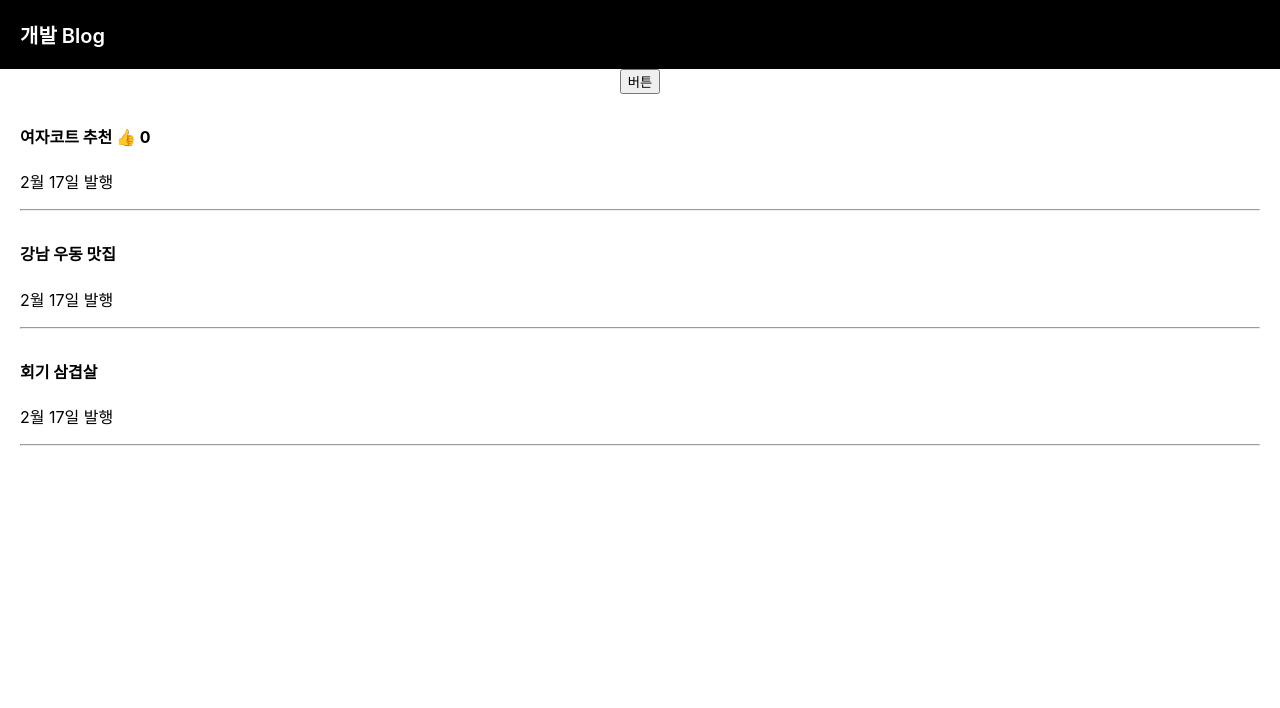
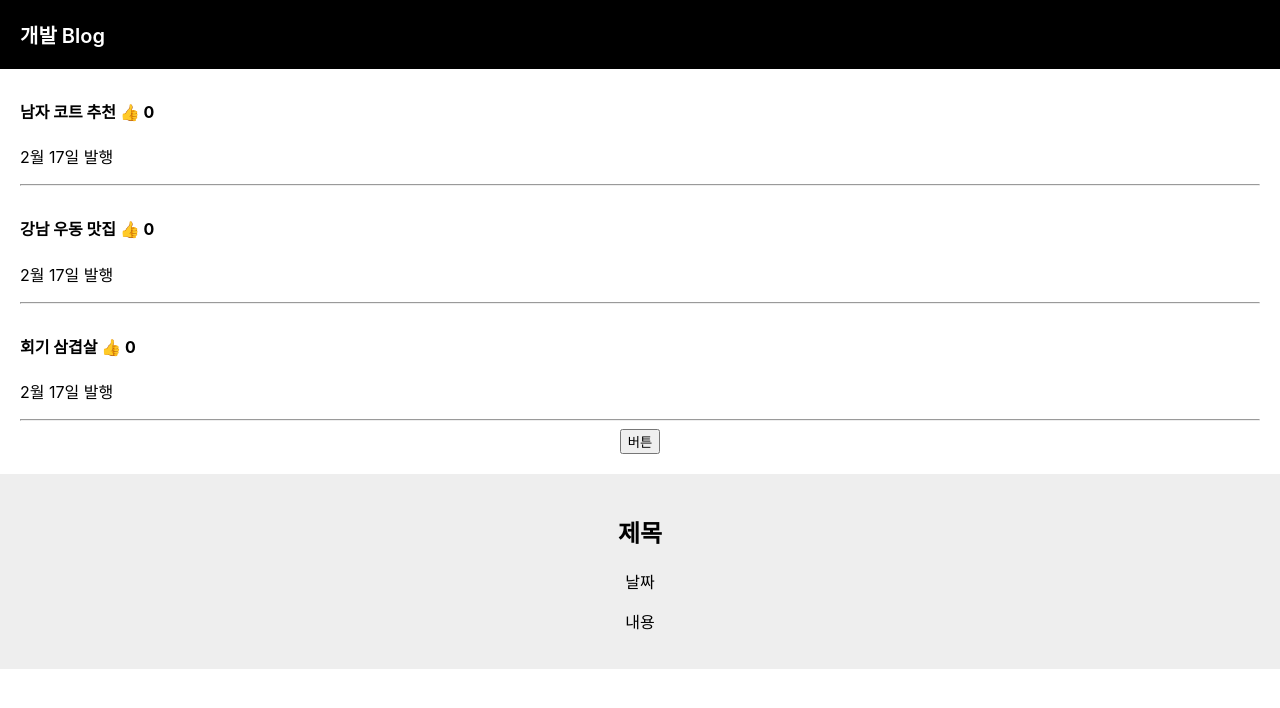
Before and after one commit to yongsin729/React, a React (Create React App) app: page / in a window 1280 px wide. Both pictures are taken after a click on the button "버튼". Shown: the top 708 px of the page. Built offline with nearby package versions, Linux system fonts and the light colour scheme.

Commit message:
new commit2

```diff
--- a/src/App.css
+++ b/src/App.css
@@ -21,6 +21,12 @@
   text-align: left;
   padding-left: 20px;
   padding-right: 20px;
+}
+.modal{
+  padding: 20px;
+  background: #eee;
+  margin-top: 20px;
+
 }
 @media (prefers-reduced-motion: no-preference) {
   .App-logo {
--- a/src/App.js
+++ b/src/App.js
@@ -4,43 +4,85 @@ import logo from './logo.svg';
 import './App.css';
 import React, { useState } from 'react';
 
+
+// function forUI(){
+//   let arr= [];
+//   for(let i=0;i<3;i++){
+//     arr.push(<div>내용</div>);
+//   }
+//   return arr;
+// }// react 에서 반복문 사용법
+
 function App() {
 
   let posts='강남 고기 맛집';
  let [title,titleChange]= useState(['남자 코트 추천','강남 우동 맛집','회기 삼겹살']);
-let[cnt,cntChange]=useState(0);
+let[cnt,cntChange]=useState([0,0,0]);
+let[modal,modalChange]=useState(false);
 
 function 제목변경(){
   let newArray=[...title];//deep copy 를 해야 값 공유가 안됨, 무조건 이런식으로.
   newArray[0]='여자코트 추천';//원하는 부분의 데이터 변경 후 스테이트변경.
   titleChange(newArray);
 }
+function 따봉(i){
+  let tmp=[...cnt];
+  tmp[i]++;
+  cntChange(tmp);
+}
+
+
   return (
+
     <div className="App">
      <div className="black-nav">
        <div>개발 Blog</div>
        {/* 리액트에서 style은 오브젝트형 */}
      </div>
-     <button onClick={제목변경}>버튼</button>
-     <div className='list'>
-       <h4>{title[0]} <span onClick={()=>{
-         cntChange(cnt++);
-       }}>👍</span> {cnt} </h4>
-       <p>2월 17일 발행</p>
-       <hr/>
-       </div>
-       <div className='list'>
-       <h4>{title[1]}</h4>
-       <p>2월 17일 발행</p>
-       <hr/>
-       </div>
-       <div className='list'>
-       <h4>{title[2]}</h4>
-       <p>2월 17일 발행</p>
-       <hr/>
-       </div>
+
+       {
+         title.map(function(a,i){
+           return (
+            <div className='list'>
+            <h4>{a} <span onClick={()=>{//i 는 state안에 있는 각각의 데이터
+              따봉(i)
+            }}>👍</span> {cnt[i]} </h4>
+            <p>2월 17일 발행</p>
+            <hr/>
+            </div>
+           )
+         })
+       }
+
+
+       <button onClick={()=>{
+        modalChange(!modal)
+        //  modal===false
+        //  ? modalChange(modal=true)
+        //  : modalChange(modal=false)
+       }}>버튼</button>
+
+       {
+         modal===true
+         ? <Modal></Modal>
+         : null
+       }
+
     </div>
   );
 }
 
+function Modal(){// Component는 대괄호로
+  return(
+    <>
+    <div className='modal'>
+         <h2>제목</h2>
+         <p>날짜</p>
+         <p>내용</p>
+       </div>
+       <div></div>
+       </>
+  )
+
+}
 export default App;
```
